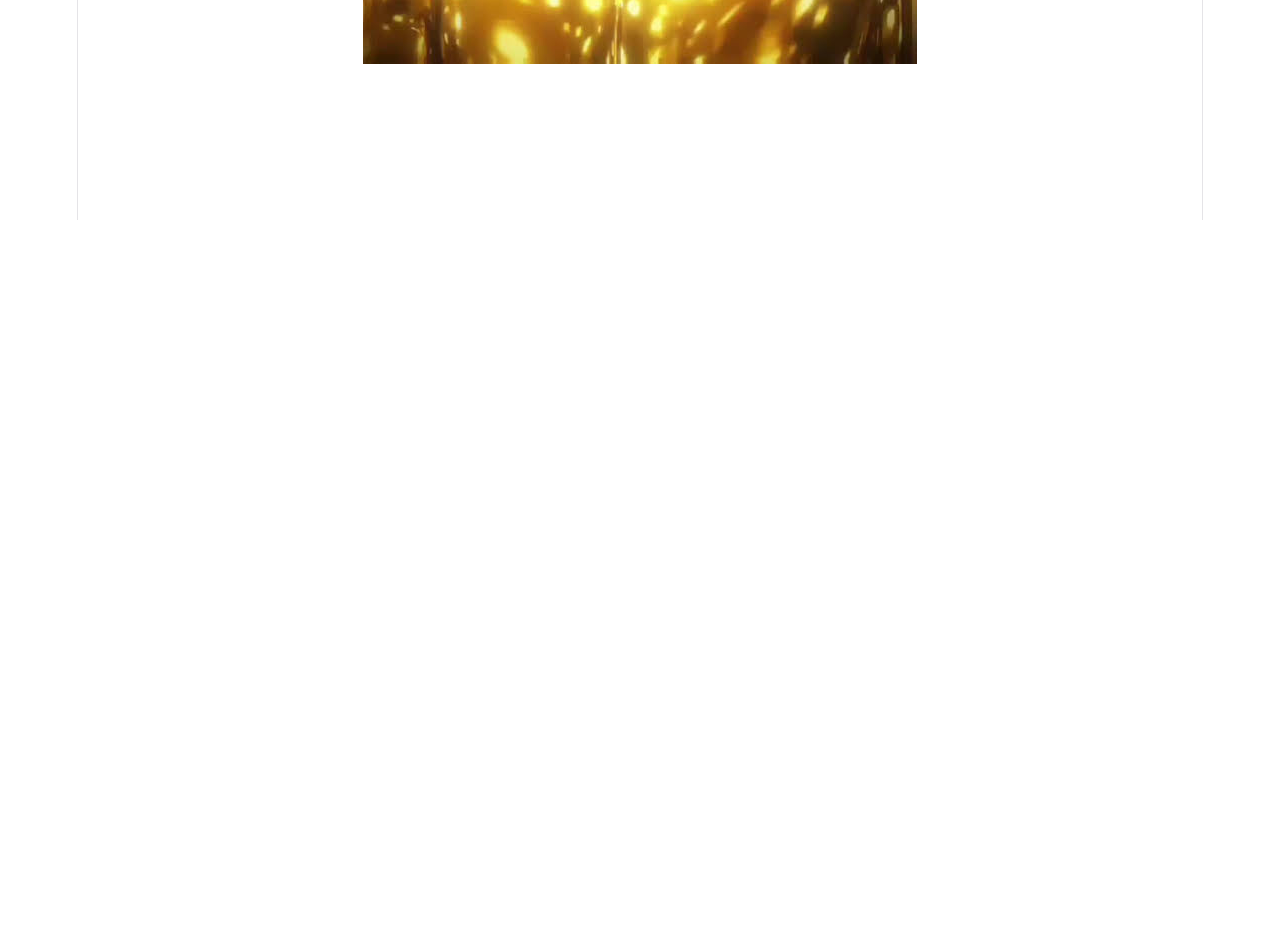
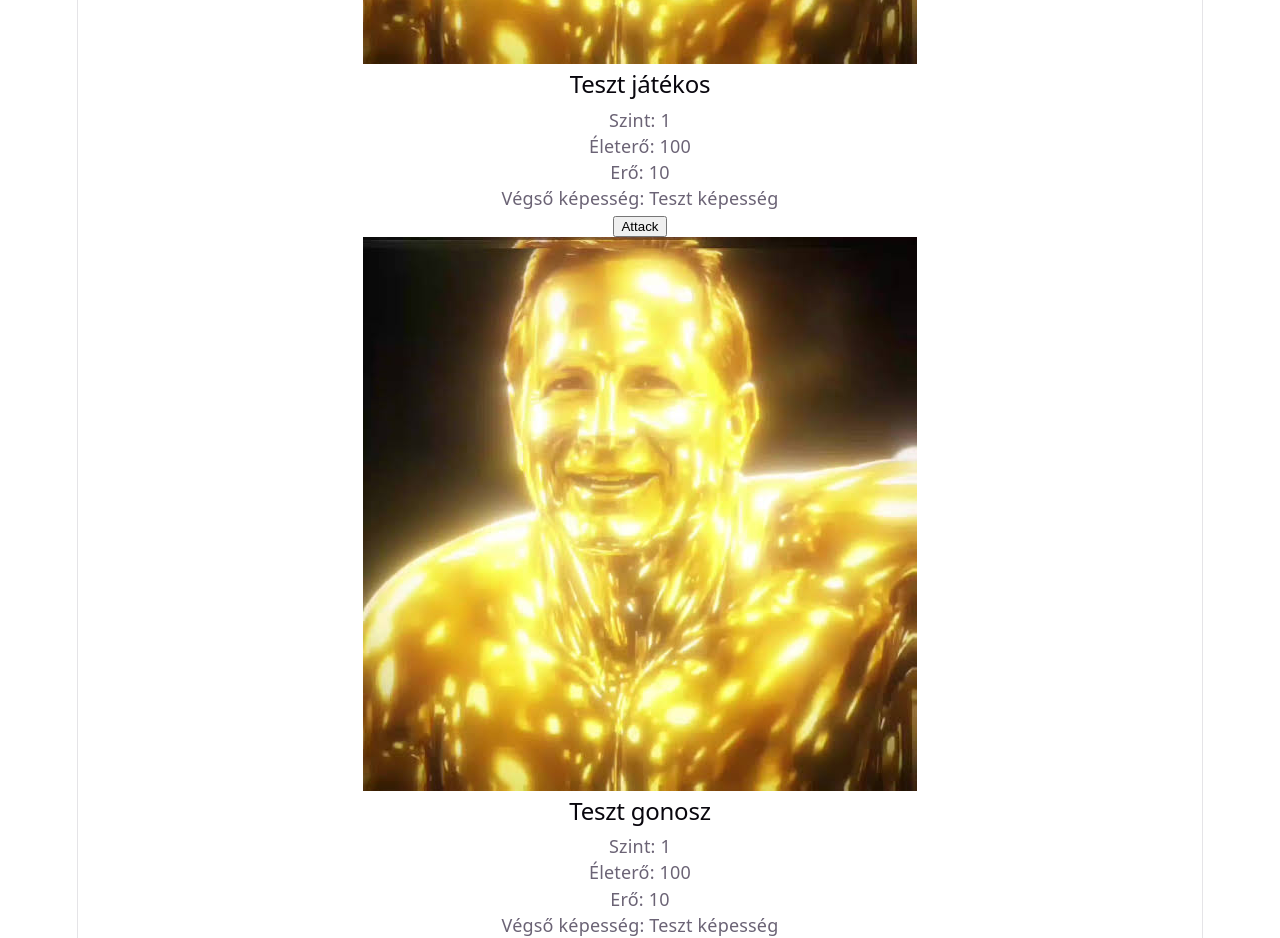
Before and after one commit to matyibobo/CigFinder, a React (Vite) app: page / in a window 1280 px wide. Shown: the part 580-1518 px from the top of the page. Before the commit the page ends 800 px from the top, so only its background shows below. Built offline with nearby package versions, Linux system fonts and the light colour scheme.

Commit message:
elkezdődött

```diff
--- a/src/App.tsx
+++ b/src/App.tsx
@@ -1,8 +1,10 @@
+import BattleField from "./pages/BattleField"
+
 const App = () => {
   return (
     <div>
       <h1>CigFinder</h1>
-      <img src="images.jpg" alt="" />
+      <BattleField/>
     </div>
   )
 }
--- /dev/null
+++ b/src/pages/BattleField.tsx
@@ -0,0 +1,66 @@
+import { useEffect, useState } from 'react'
+import type { CharacterType } from '../types/CharacterType'
+
+const BattleField = () => {
+    const [player, setPlayer] = useState<CharacterType>({
+        Name: 'Teszt játékos',
+        Picture: '/images.jpg',
+        Strength: 10,
+        Health: 100,
+        Ultimate: 'Teszt képesség',
+        Level: 1,
+    })
+    const [enemy, setEnemy] = useState<CharacterType>({
+        Name: 'Teszt gonosz',
+        Picture: '/images.jpg',
+        Strength: 10,
+        Health: 100,
+        Ultimate: 'Teszt képesség',
+        Level: 1,
+    })
+    const [playerTurn, setPlayerTurn] = useState(true)
+
+    function Attack() {
+        setEnemy(prev => ({
+            ...prev,
+            Health: enemy.Health - player.Strength
+        }))
+        setPlayerTurn(!playerTurn)
+    }
+
+    useEffect(()=>{
+        if (playerTurn) return
+        else {
+            setPlayer(prev => ({
+            ...prev,
+            Health: player.Health - enemy.Strength
+            }))
+            setPlayerTurn(!playerTurn)
+        }
+    },[playerTurn])
+
+
+  return (
+    <main>
+      <section>
+        <img src={player.Picture} alt={player.Name} />
+        <h2>{player.Name}</h2>
+        <p>Szint: {player.Level}</p>
+        <p>Életerő: {player.Health}</p>
+        <p>Erő: {player.Strength}</p>
+        <p>Végső képesség: {player.Ultimate}</p>
+        <button onClick={() => Attack()}>Attack</button>
+      </section>
+      <section>
+        <img src={enemy.Picture} alt={enemy.Name} />
+        <h2>{enemy.Name}</h2>
+        <p>Szint: {enemy.Level}</p>
+        <p>Életerő: {enemy.Health}</p>
+        <p>Erő: {enemy.Strength}</p>
+        <p>Végső képesség: {enemy.Ultimate}</p>
+      </section>
+    </main>
+  )
+}
+
+export default BattleField
--- /dev/null
+++ b/src/types/CharacterType.ts
@@ -0,0 +1,8 @@
+export type CharacterType = {
+    Name: string,
+    Picture: string,
+    Strength: number,
+    Health: number,
+    Ultimate: string,
+    Level: number
+}
```
Also changed, not shown: src/pages/CharacterSelection.tsx (added).
